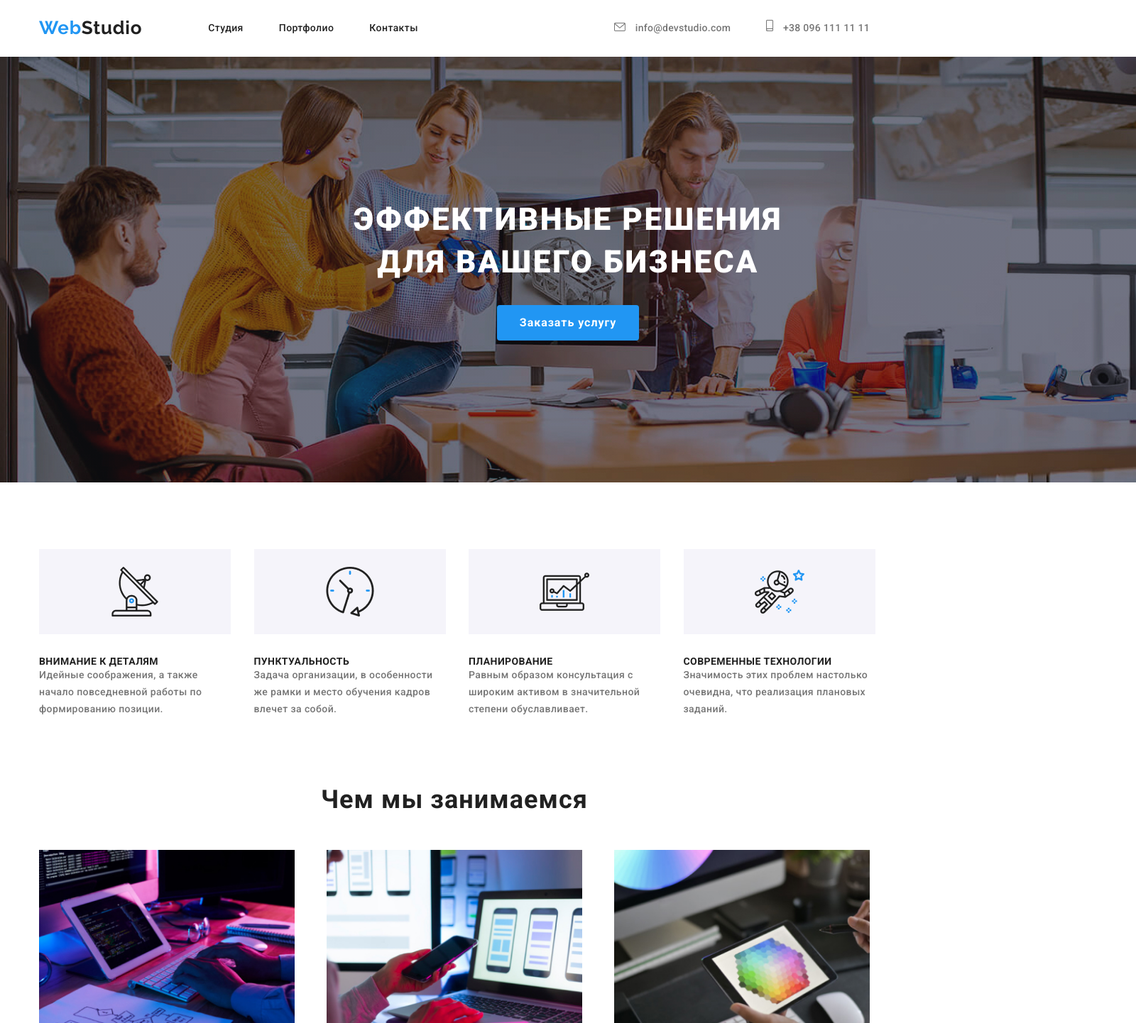
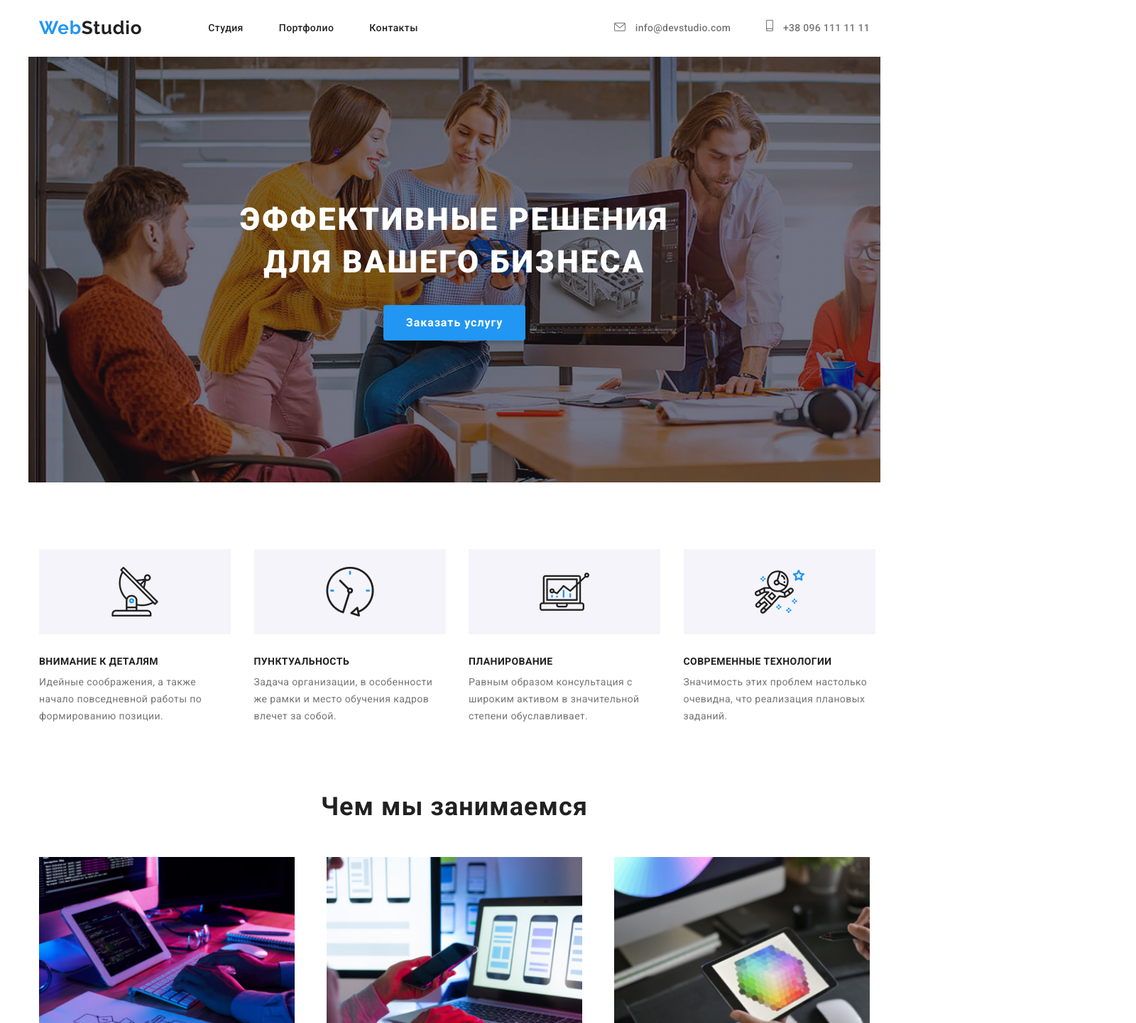
Before and after one commit to anasteti4ka/goit-markup-hw-04, a plain HTML site: page index.html in a window 1280 px wide. Shown: the top 1442 px of the page at 71% size, 1600 px wide, since content can reach past the window. Drawn offline with nearby package versions, Linux system fonts and the light colour scheme.

Commit message:
goit-markup-hw-04

```diff
--- a/CSS/styles.css
+++ b/CSS/styles.css
@@ -192,7 +192,7 @@ p {
   background: #2f303a;
   background-image: radial-gradient(circle at center, #2F303A40, #2F303A40), url(../img/titlebackimg.jpg);
   background-size: cover;
-  width: 1600px;
+  max-width: 1600px;
   height: 600px;
 }
 
@@ -259,10 +259,11 @@ p {
   text-transform: uppercase;
   color: var(--black);
   padding-top: 30px;
+  padding-bottom: 10px;
 }
 
 .description {
-  font-weight: 500;
+  font-weight: normal;
   font-size: 14px;
   line-height: 1.71;
   letter-spacing: 0.03em;
@@ -318,7 +319,9 @@ p {
   color: var(--black);
   background: var(--whitegrey);
   border-radius: 4px;
+  font-family: 'Roboto';
   font-weight: 500;
+  font-style: normal;
   font-size: 16px;
   line-height: 1.62;
   text-align: center;
```
